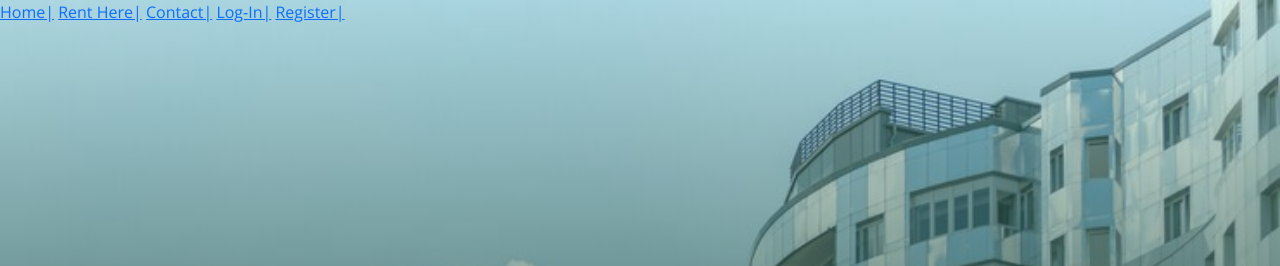
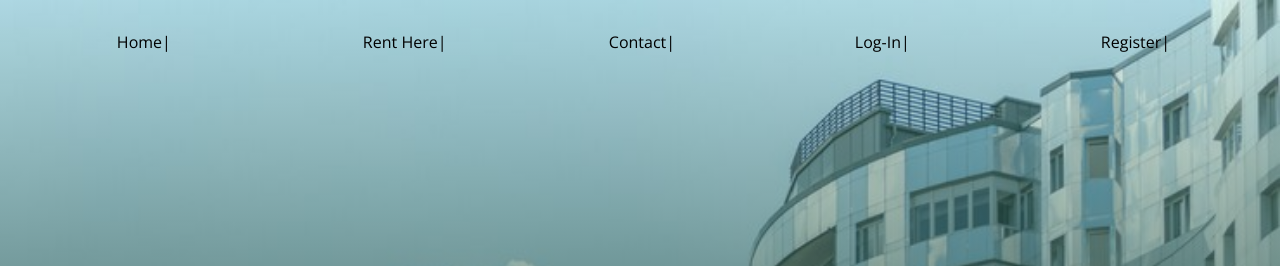
Before and after one commit to NazarenoBist/segunda-entrega, a plain HTML site: page log-in.html in a window 1280 px wide. Shown: the top 266 px of the page. Drawn offline with nearby package versions, Linux system fonts and the light colour scheme.

Commit message:
Estética

```diff
--- a/css/style2.css
+++ b/css/style2.css
@@ -40,20 +40,21 @@ header {
   position: relative; }
 
 /* SASS*/
-.nav {
+nav {
   display: grid;
   grid-template-columns: repeat(5, 1%);
   justify-content: space-around;
   padding: 30px 50px 0px 0px; }
-  .nav a {
+  nav a {
     color: #000;
     font-weight: 300;
     text-decoration: none;
     font-size: 16px;
     margin-right: 10px;
     width: 100px; }
-  .nav a:hover {
-    text-decoration: underline; }
+  nav a:hover {
+    text-decoration: underline;
+    color: #003566; }
 
 .text-header {
   display: flex;
--- a/scss/style.scss
+++ b/scss/style.scss
@@ -3,9 +3,11 @@
     padding: 0;
     box-sizing: border-box;
     }
+
     body{
         font-family: 'open sans';
     }
+
     .container{
     padding: 60px 0px;
     width: 90%;
@@ -50,13 +52,13 @@
 
     /* SASS*/
 
-    .nav{
-        display: grid;
-        grid-template-columns: repeat(5, 1%);
-        justify-content: space-around;
-        padding: 30px 50px 0px 0px;
+nav{
+    display: grid;
+    grid-template-columns: repeat(5, 1%);
+    justify-content: space-around;
+    padding: 30px 50px 0px 0px;
 
-    a{
+     a{
         color: #000 ;
         font-weight: 300;
         text-decoration: none;
@@ -64,11 +66,14 @@
         margin-right: 10px;
         width: 100px;
     }
-
     a:hover{
         text-decoration: underline;
+        color: #003566;
+
     }
 }
+
+
 
 
 
```
